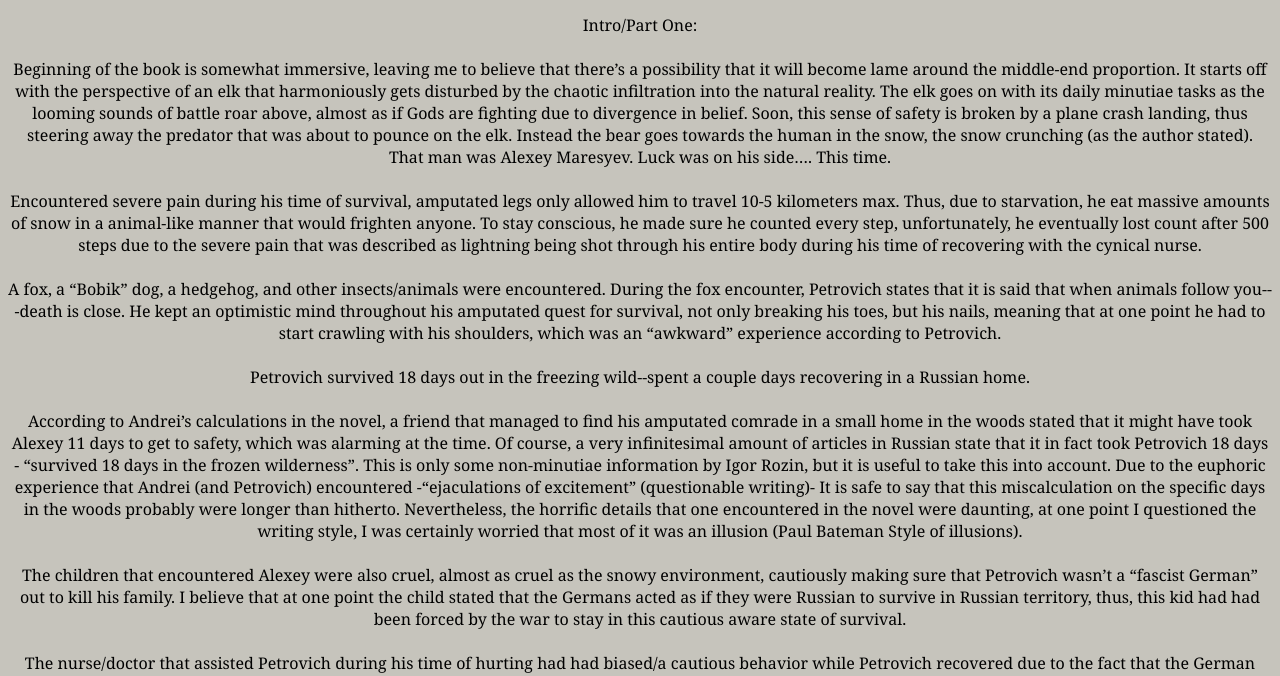
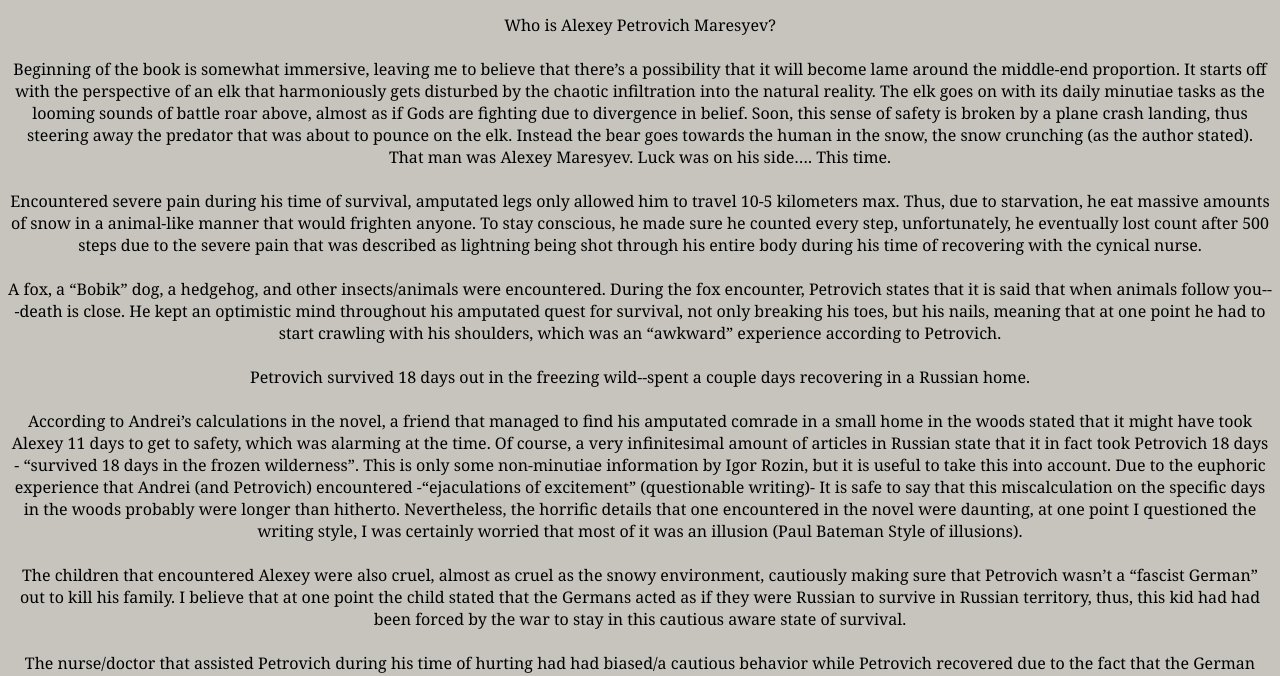
Before and after one commit to alexeymaresyev/Bio, a plain HTML site: page index.html in a window 1280 px wide. Shown: the part 596-1272 px from the top of the page. Drawn offline with Linux system fonts and the light colour scheme.

Commit message:
Update index.html

```diff
--- a/index.html
+++ b/index.html
@@ -35,7 +35,7 @@
 
 <a href="https://www.amazon.com/Real-Man-Soviet-Alexei-Maresyev-ebook/dp/B00JS13A0Y">Link to book cover location.</a>
 
-<p style = "font-family: georgia;" ALIGN = center >Intro/Part One:<br><br>
+<p style = "font-family: georgia;" ALIGN = center >Who is Alexey Petrovich Maresyev?<br><br>
 Beginning of the book is somewhat immersive, leaving me to believe that there’s a possibility that it will become lame around the middle-end proportion. It starts off with the perspective of an elk that harmoniously gets disturbed by the chaotic infiltration into the natural reality. The elk goes on with its daily minutiae tasks as the looming sounds of battle roar above, almost as if Gods are fighting due to divergence in belief. Soon, this sense of safety is broken by a plane crash landing, thus steering away the predator that was about to pounce on the elk. Instead the bear goes towards the human in the snow, the snow crunching (as the author stated). That man was Alexey Maresyev. Luck was on his side…. This time.
 <br><br>
 Encountered severe pain during his time of survival, amputated legs only allowed him to travel 10-5 kilometers max. Thus, due to starvation, he eat massive amounts of snow in a animal-like manner that would frighten anyone. To stay conscious, he made sure he counted every step, unfortunately, he eventually lost count after 500 steps due to the severe pain that was described as lightning being shot through his entire body during his time of recovering with the cynical nurse.
```
